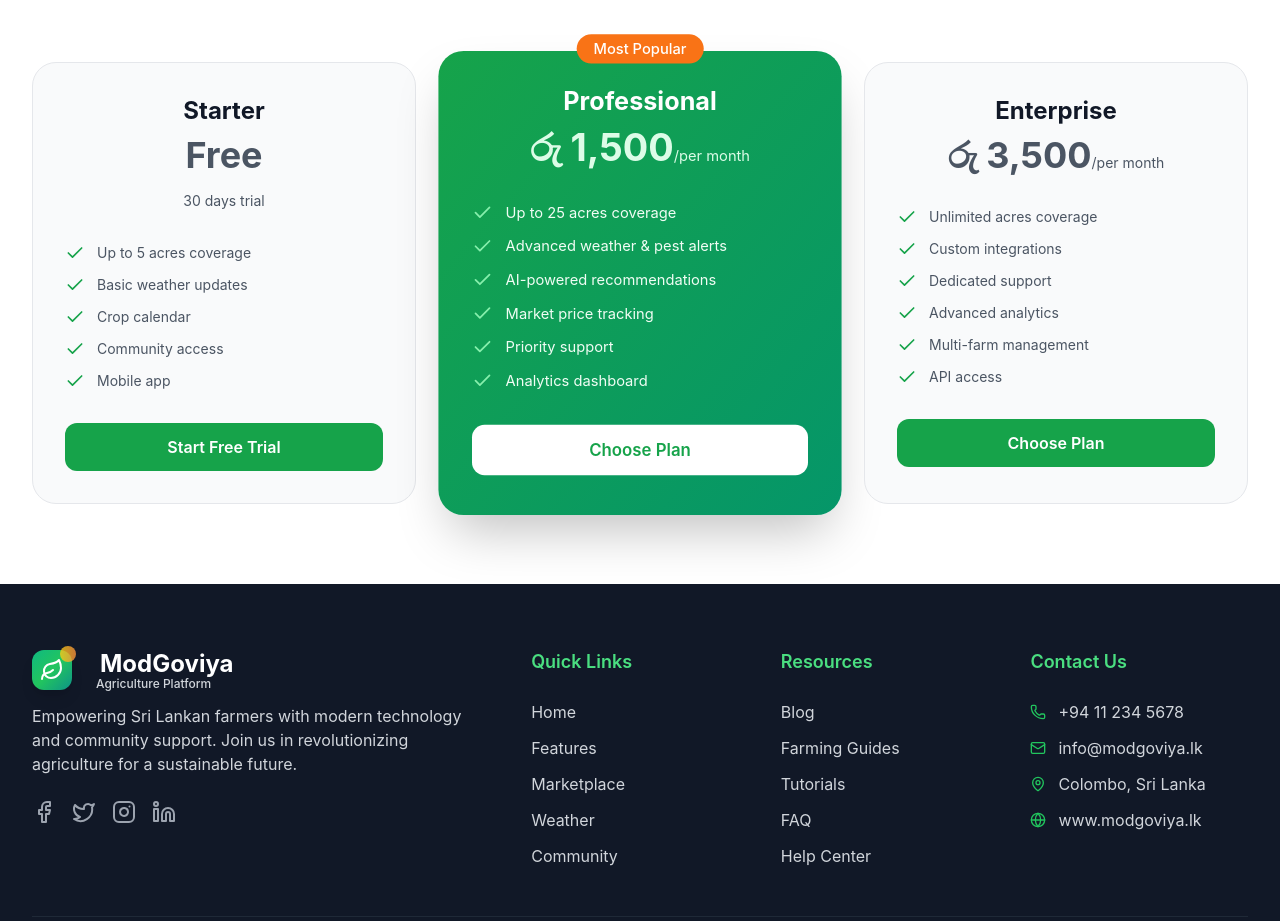
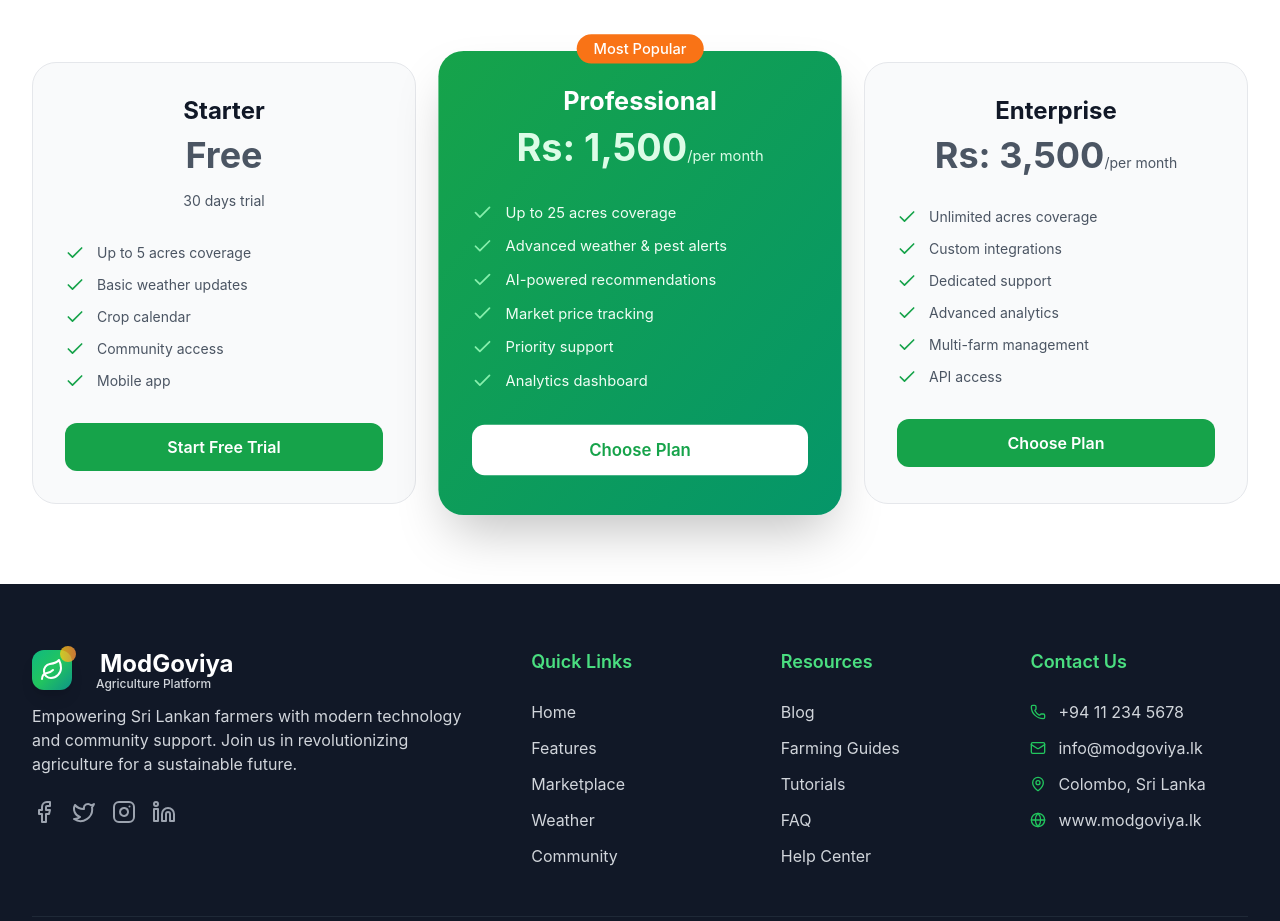
Before and after one commit to NadeeshaMedagama/ModGoviya_farmer_assistance_MERN_platform, a React (Create React App) app: page /freetrial in a window 1280 px wide. Shown: the part 1920-2841 px from the top of the page. Built offline with nearby package versions, Linux system fonts and the light colour scheme.

Commit message:
currency type changed

```diff
--- a/src/components/forum/StartFreeTrialPage.jsx
+++ b/src/components/forum/StartFreeTrialPage.jsx
@@ -132,7 +132,7 @@ const StartFreeTrialPage = () => {
         },
         {
             name: "Professional",
-            price: "රු 1,500",
+            price: "Rs: 1,500",
             duration: "per month",
             features: [
                 "Up to 25 acres coverage",
@@ -146,7 +146,7 @@ const StartFreeTrialPage = () => {
         },
         {
             name: "Enterprise",
-            price: "රු 3,500",
+            price: "Rs: 3,500",
             duration: "per month",
             features: [
                 "Unlimited acres coverage",
```
